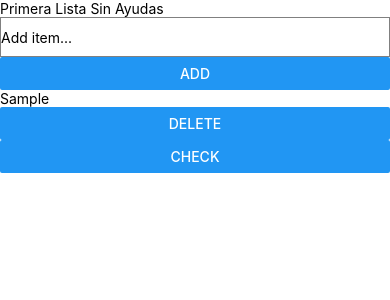
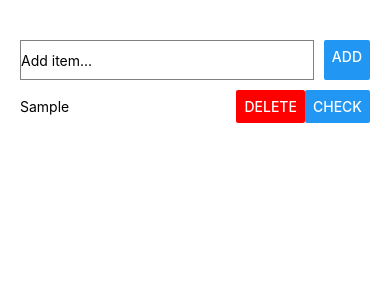
Before and after one commit to EduHz/coderHouse, a React Native app: screen / in a window 390 px wide. Both pictures are taken after typing "Sample" into the empty fields and a click on the button "ADD". Shown: the top 300 px of the page. Built offline with nearby package versions, Linux system fonts and the light colour scheme.

Commit message:
finished work

```diff
--- a/App.js
+++ b/App.js
@@ -1,21 +1,19 @@
 import React, { useState } from "react";
-import { View, Text, TextInput, Button } from "react-native";
+import { View, Modal, StyleSheet } from "react-native";
+import AddItem from "./components/AddItem";
+import DeleteModal from "./components/DeleteModal";
+import ListItems from "./components/lista/ListItems";
 
 export default function App() {
-  const [item, setItem] = useState("");
   const [list, setList] = useState([]);
+  const [deleteIndex, setDeleteIndex] = useState(null);
 
-  console.log(list.map((x) => x));
-
-  const handleSubmit = () => {
-    setList([...list, { text: item, checked: false }]);
-    setItem("");
+  const handleAddItem = (newItem) => {
+    setList([...list, { text: newItem, checked: false }]);
   };
 
   const handleDelete = (index) => {
-    const newList = [...list];
-    newList.splice(index, 1);
-    setList(newList);
+    setDeleteIndex(index);
   };
 
   const handleCheck = (index) => {
@@ -24,29 +22,38 @@ export default function App() {
     setList(newList);
   };
 
+  const confirmDelete = () => {
+    const newList = [...list];
+    newList.splice(deleteIndex, 1);
+    setList(newList);
+    setDeleteIndex(null);
+  };
+
+  const cancelDelete = () => {
+    setDeleteIndex(null);
+  };
+
   return (
-    <View>
-      <Text>Primera Lista Sin Ayudas</Text>
-      <View>
-        <TextInput
-          style={{ height: 40, borderColor: "gray", borderWidth: 1 }}
-          placeholder="Add item..."
-          value={item}
-          onChangeText={(text) => setItem(text)}
+    <View style={styles.container}>
+      <AddItem onSubmit={handleAddItem} />
+      <ListItems
+        list={list}
+        handleDelete={handleDelete}
+        handleCheck={handleCheck}
+      />
+      <Modal visible={deleteIndex !== null} animationType="slide">
+        <DeleteModal
+          confirmDelete={confirmDelete}
+          cancelDelete={cancelDelete}
         />
-        <Button title="Add" onPress={handleSubmit} />
-      </View>
-      {list.map((item, index) => (
-        <View key={index}>
-          <Text
-            style={item.checked ? { textDecorationLine: "line-through" } : {}}
-          >
-            {item.text}
-          </Text>
-          <Button title="Delete" onPress={() => handleDelete(index)} />
-          <Button title="Check" onPress={() => handleCheck(index)} />
-        </View>
-      ))}
+      </Modal>
     </View>
   );
 }
+
+const styles = StyleSheet.create({
+  container: {
+    flex: 1,
+    padding: 20,
+  },
+});
--- /dev/null
+++ b/components/AddItem.js
@@ -0,0 +1,42 @@
+import { useState } from "react";
+import { Button, StyleSheet, TextInput, View } from "react-native-web";
+
+const AddItem = ({ onSubmit }) => {
+  const [item, setItem] = useState("");
+
+  const handleSubmit = () => {
+    if (item.trim() !== "") {
+      onSubmit(item);
+      setItem("");
+    }
+  };
+
+  return (
+    <View style={styles.inputContainer}>
+      <TextInput
+        style={styles.input}
+        placeholder="Add item..."
+        value={item}
+        onChangeText={(text) => setItem(text)}
+      />
+      <Button title="Add" onPress={handleSubmit} />
+    </View>
+  );
+};
+
+export default AddItem;
+
+const styles = StyleSheet.create({
+  inputContainer: {
+    flexDirection: "row",
+    marginBottom: 10,
+    marginTop: 20,
+  },
+  input: {
+    flex: 1,
+    height: 40,
+    borderColor: "gray",
+    borderWidth: 1,
+    marginRight: 10,
+  },
+});
--- /dev/null
+++ b/components/DeleteModal.js
@@ -0,0 +1,57 @@
+import React from "react";
+import { View, Text, TouchableHighlight, StyleSheet } from "react-native";
+
+const DeleteModal = ({ confirmDelete, cancelDelete }) => {
+  return (
+    <View style={styles.modalContainer}>
+      <View style={styles.modalContent}>
+        <Text>Confirm Delete ?</Text>
+      </View>
+      <View style={styles.modalButtonsContainer}>
+        <TouchableHighlight
+          style={styles.modalButton}
+          underlayColor="#0056b3"
+          onPress={confirmDelete}
+        >
+          <Text style={styles.modalButtonText}>Confirm</Text>
+        </TouchableHighlight>
+        <TouchableHighlight
+          style={styles.modalButton}
+          underlayColor="#0056b3"
+          onPress={cancelDelete}
+        >
+          <Text style={styles.modalButtonText}>Cancel</Text>
+        </TouchableHighlight>
+      </View>
+    </View>
+  );
+};
+
+const styles = StyleSheet.create({
+  modalContainer: {
+    flex: 1,
+    justifyContent: "center",
+    alignItems: "center",
+    backgroundColor: "white",
+    padding: 20,
+  },
+  modalContent: {
+    alignItems: "center",
+    marginBottom: 20,
+  },
+  modalButtonsContainer: {
+    flexDirection: "row",
+    justifyContent: "space-around",
+  },
+  modalButton: {
+    padding: 10,
+    borderRadius: 5,
+    backgroundColor: "#007BFF",
+    marginHorizontal: 10,
+  },
+  modalButtonText: {
+    color: "white",
+  },
+});
+
+export default DeleteModal;
--- /dev/null
+++ b/components/lista/ListItems.js
@@ -0,0 +1,44 @@
+import React from "react";
+import { View, Text, Button, StyleSheet, FlatList } from "react-native";
+
+const ListItem = ({ item, index, handleDelete, handleCheck }) => (
+  <View style={styles.listItem}>
+    <Text style={item.checked ? styles.checkedText : {}}>{item.text}</Text>
+    <View style={styles.buttonContainer}>
+      <Button color="red" title="Delete" onPress={() => handleDelete(index)} />
+      <Button title="Check" onPress={() => handleCheck(index)} />
+    </View>
+  </View>
+);
+
+const ListItems = ({ list, handleDelete, handleCheck }) => (
+  <FlatList
+    data={list}
+    renderItem={({ item, index }) => (
+      <ListItem
+        item={item}
+        index={index}
+        handleDelete={handleDelete}
+        handleCheck={handleCheck}
+      />
+    )}
+    keyExtractor={(item, index) => index.toString()}
+  />
+);
+
+const styles = StyleSheet.create({
+  listItem: {
+    flexDirection: "row",
+    alignItems: "center",
+    justifyContent: "space-between",
+    marginBottom: 10,
+  },
+  checkedText: {
+    textDecorationLine: "line-through",
+  },
+  buttonContainer: {
+    flexDirection: "row",
+  },
+});
+
+export default ListItems;
```
